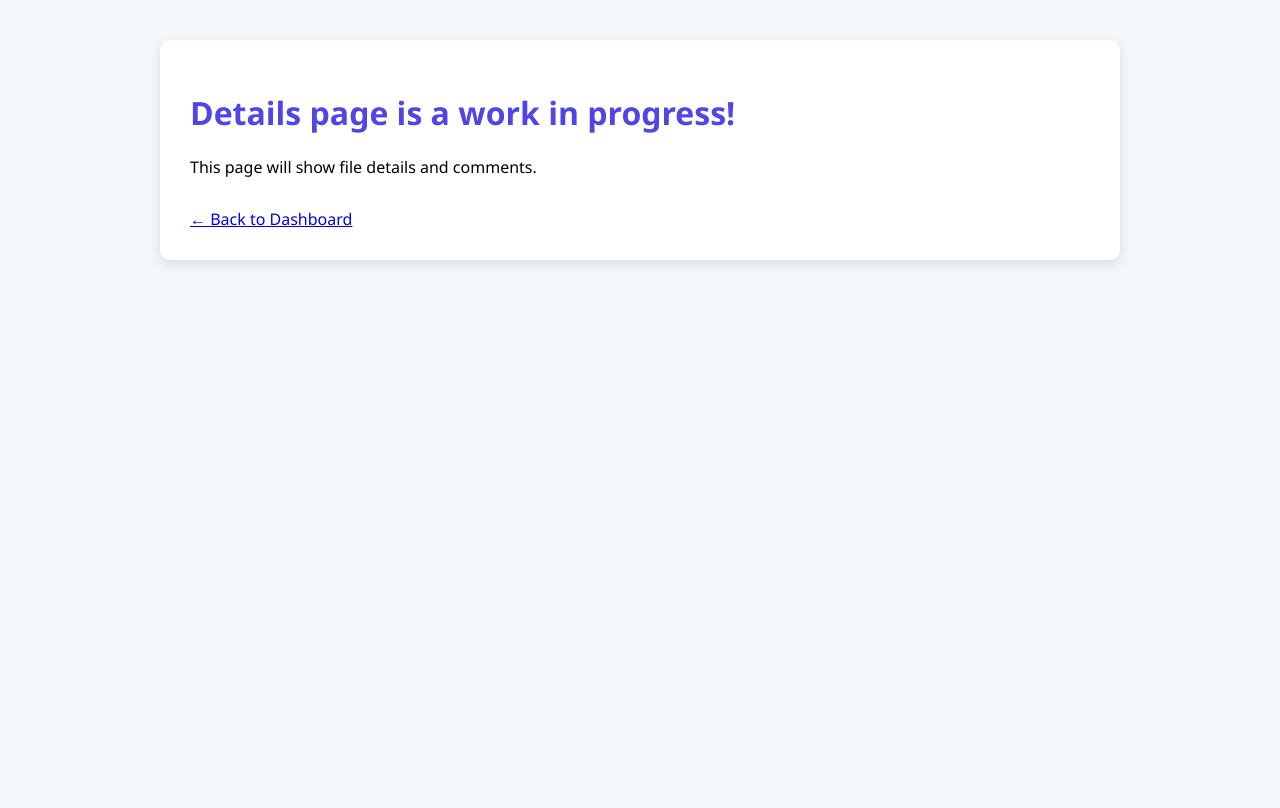
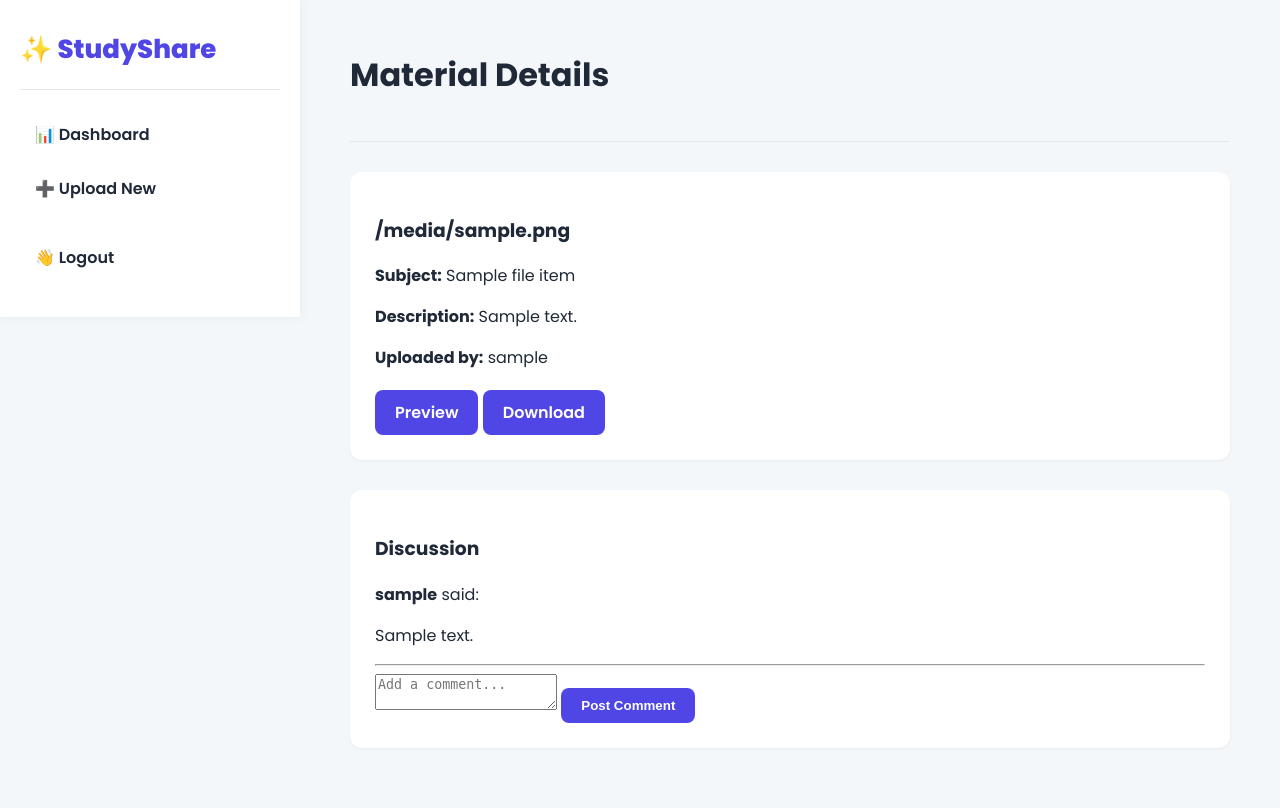
Before and after one commit to shiroonigami23-ui/StudyShare, a Flask app: template templates/details.html in a window 1280 px wide. Before the commit the page ends 264 px from the top, so only its background shows below. Run offline with Flask 3, Linux system fonts and the light colour scheme; the template is opened without the code that fills it: most values are stand-ins (such as "Sample title", 1, 10 or a date in 2020).

Commit message:
Update details.html

```diff
--- a/templates/details.html
+++ b/templates/details.html
@@ -2,23 +2,53 @@
 <html lang="en">
 <head>
     <meta charset="UTF-8">
-    <title>Details for: File</title>
-    <style>
-        body { font-family: 'Segoe UI', sans-serif; margin: 40px; background-color: #f4f7fa; }
-        .container { max-width: 900px; margin: auto; background: white; padding: 30px; border-radius: 10px; box-shadow: 0 4px 12px rgba(0,0,0,0.1); }
-        h1 { color: #4f46e5; }
-        .file-info { background-color: #f8f9fa; padding: 15px; border-radius: 5px; margin-bottom: 20px; }
-        .actions-btn a { text-decoration: none; color: white; padding: 8px 12px; border-radius: 5px; margin-right: 10px; }
-        .download-btn { background-color: #4f46e5; }
-        .delete-btn { background-color: #ef4444; }
-    </style>
+    <meta name="viewport" content="width=device-width, initial-scale=1.0">
+    <title>Details for {{ file_item.filename }}</title>
+    <link rel="stylesheet" href="{{ url_for('static', filename='css/style.css') }}">
 </head>
 <body>
-    <div class="container">
-        <h1>Details page is a work in progress!</h1>
-        <p>This page will show file details and comments.</p>
+    <div class="app-container">
+        <aside class="sidebar">
+            <div class="logo">✨ StudyShare</div>
+            <nav class="nav-links">
+                <a href="{{ url_for('dashboard') }}" class="nav-item">📊 Dashboard</a>
+                <a href="{{ url_for('upload_material') }}" class="nav-item">➕ Upload New</a>
+                <a href="{{ url_for('logout') }}" class="nav-item nav-logout">👋 Logout</a>
+            </nav>
+        </aside>
+        <main class="content-area">
+            <header class="top-header"><h1>Material Details</h1></header>
 
-        <a href="{{ url_for('dashboard') }}" style="margin-top: 30px; display: block;">← Back to Dashboard</a>
+            <div class="card">
+                <h3>{{ file_item.filename }}</h3>
+                <p><strong>Subject:</strong> {{ file_item.subject }}</p>
+                <p><strong>Description:</strong> {{ file_item.description or 'No description provided.' }}</p>
+                <p><strong>Uploaded by:</strong> {{ file_item.uploader_username }}</p>
+                <div class="material-actions" style="margin-top: 20px;">
+                    <a href="{{ url_for('serve_material', filename=file_item.filename) }}" target="_blank" class="btn-primary">Preview</a>
+                    <a href="{{ url_for('serve_material', filename=file_item.filename) }}" download class="btn-primary">Download</a>
+                </div>
+            </div>
+
+            <div class="card comments-card">
+                <h3>Discussion</h3>
+                <div class="comment-list">
+                    {% for comment in comments %}
+                        <div class="comment-item">
+                            <p class="comment-meta"><strong>{{ comment.username }}</strong> said:</p>
+                            <p class="comment-text">{{ comment.text }}</p>
+                        </div>
+                    {% else %}
+                        <p>No comments yet. Start the discussion!</p>
+                    {% endfor %}
+                </div>
+                <hr>
+                <form action="{{ url_for('add_comment', material_id=file_item.id) }}" method="POST" class="comment-form">
+                    <textarea name="comment_text" placeholder="Add a comment..." required></textarea>
+                    <button type="submit" class="btn-primary">Post Comment</button>
+                </form>
+            </div>
+        </main>
     </div>
 </body>
 </html>
```
